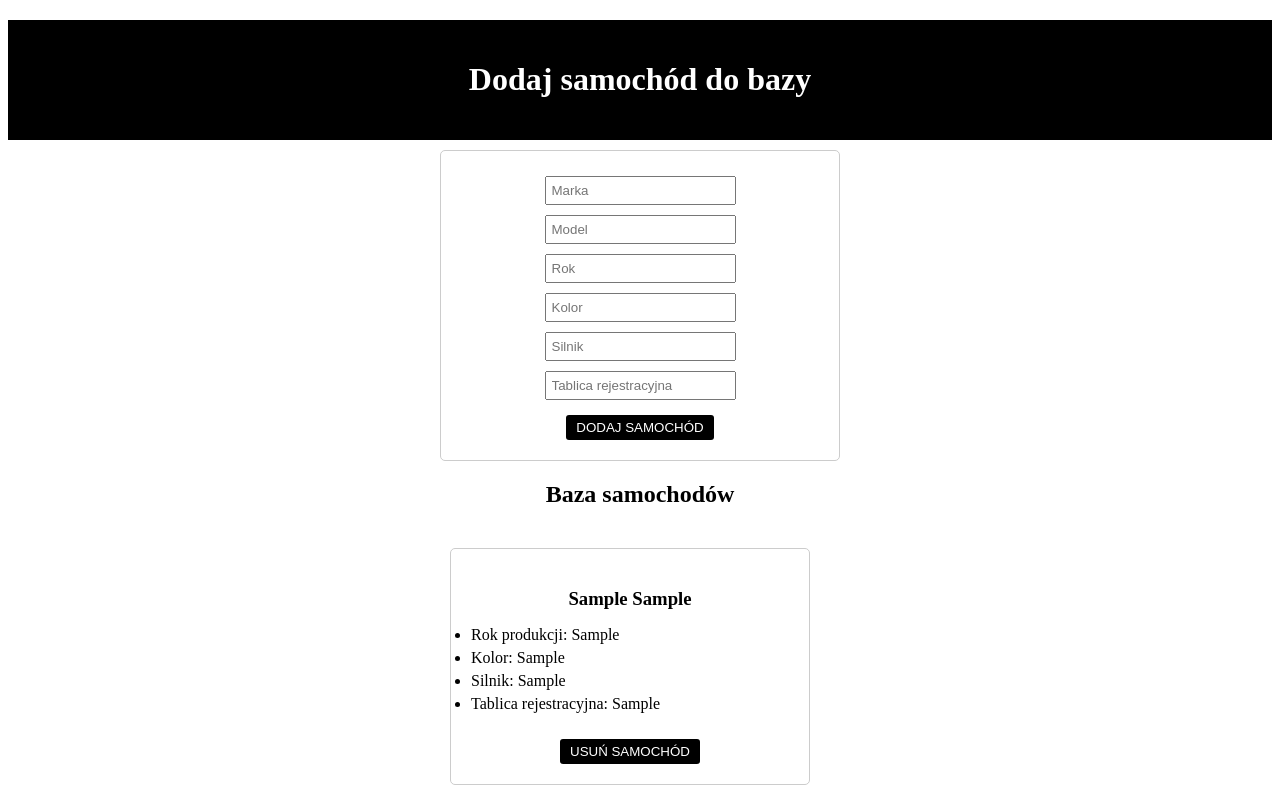
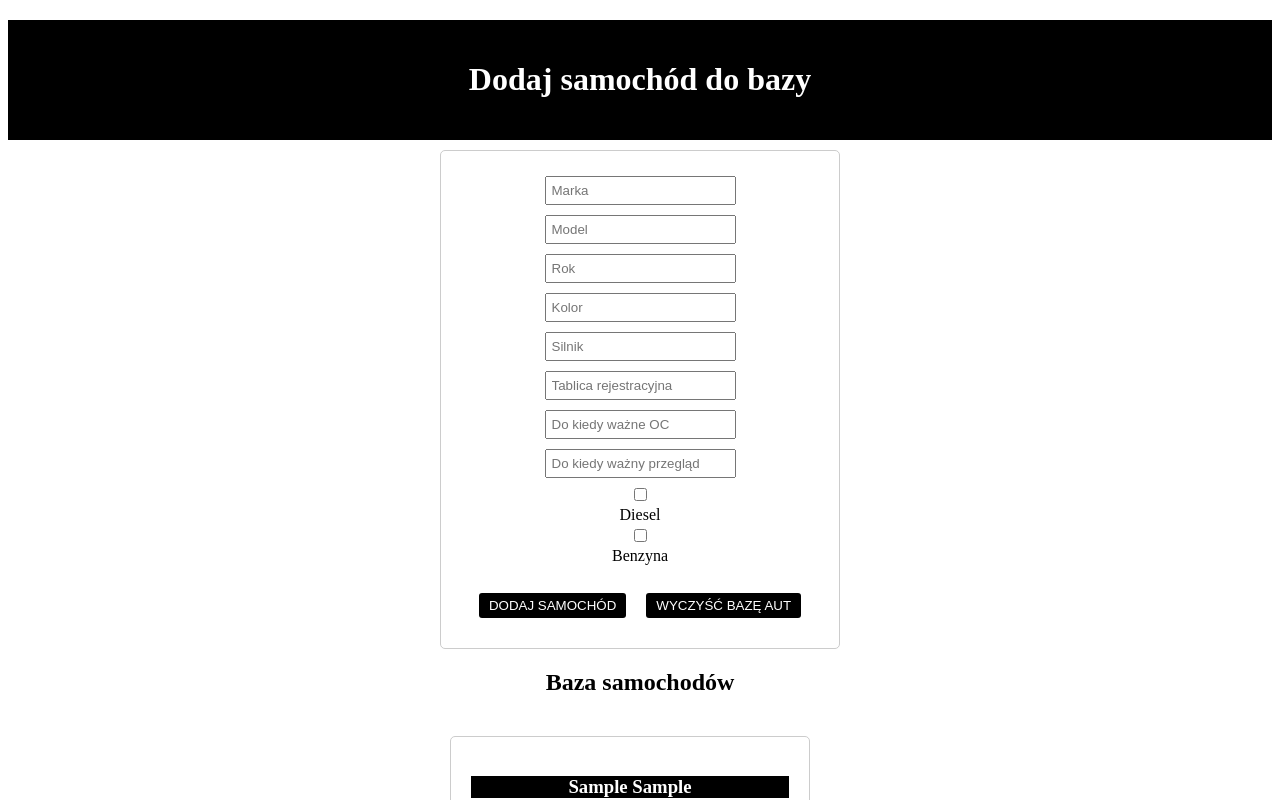
Before and after one commit to miczy1/my-app1, a React (Create React App) app: page / in a window 1280 px wide. Both pictures are taken after typing "Sample", "Sample", "Sample", "Sample", "Sample", "Sample" into the empty fields and a click on the button "DODAJ SAMOCHÓD". Shown: the top 800 px of the page. Built offline with nearby package versions, Linux system fonts and the light colour scheme.

Commit message:
COMPLETE

```diff
--- a/src/App.js
+++ b/src/App.js
@@ -1,7 +1,8 @@
-import React, {Component} from 'react';
-import {InputText} from 'primereact/inputtext';
+import React, {Component} from 'react'
+import {InputText} from 'primereact/inputtext'
 import {Card} from 'primereact/card'
 import {Button} from 'primereact/button'
+import {Checkbox} from 'primereact/checkbox'
 import './App.scss'
 
 class App extends Component {
@@ -16,13 +17,17 @@ class App extends Component {
             kolor: '',
             silnik: '',
             blachy: '',
-            // oc: '',
-            // inspection: ''
+            diesel: false,
+            benzyna: false,
+            oc: '',
+            przeglad: ''
         }
     }
 
     handleChange = (e) => {
-        this.setState({[e.target.name]: e.target.value})
+        this.setState({
+            [e.target.name]: e.target.value
+        })
     }
 
     clearForm = () => {
@@ -34,19 +39,32 @@ class App extends Component {
             kolor: '',
             silnik: '',
             blachy: '',
+            diesel: false,
+            benzyna: false,
+            oc: '',
+            przeglad: ''
+        })
+    }
+
+    handleCheckbox = (e) => {
+        const {name, checked} = e.target
+        this.setState({
+            [name]: checked,
+            [name === 'diesel' ? 'benzyna' :'diesel']:false
         })
     }
 
     handleDelete = (index) => {
         const aktSamochody = [...this.state.samochody]
         aktSamochody.splice(index, 1)
-        this.setState({samochody: aktSamochody})
+        this.setState({samochody: aktSamochody}
+        )
     }
 
     handleSubmit = (e) => {
         e.preventDefault()
-        const {samochody, marka, model, rok, kolor, silnik, blachy} = this.state
-        const noweSamochody = {marka, model, rok, kolor, silnik, blachy}
+        const {samochody, marka, model, rok, kolor, silnik, blachy, diesel, benzyna, oc, przeglad} = this.state
+        const noweSamochody = {marka, model, rok, kolor, silnik, blachy, diesel, benzyna, oc, przeglad}
         this.setState({
             samochody: [...samochody, noweSamochody],
             marka: '',
@@ -54,7 +72,11 @@ class App extends Component {
             rok: '',
             kolor: '',
             silnik: '',
-            blachy: ''
+            blachy: '',
+            diesel: false,
+            benzyna: false,
+            oc: '',
+            przeglad: '',
         })
     }
 
@@ -108,22 +130,57 @@ class App extends Component {
                             placeholder="Tablica rejestracyjna"
                             onChange={this.handleChange}
                         />
+                        <InputText
+                            type="text"
+                            name="oc"
+                            value={this.state.oc}
+                            placeholder="Do kiedy ważne OC"
+                            onChange={this.handleChange}
+                        />
+                        <InputText
+                            type="text"
+                            name="przeglad"
+                            value={this.state.przeglad}
+                            placeholder="Do kiedy ważny przegląd"
+                            onChange={this.handleChange}
+                        />
+                        <div className="checkboxes">
+                            <Checkbox
+                                inputId="dieselCheckbox"
+                                name="diesel"
+                                checked={this.state.diesel}
+                                onChange={this.handleCheckbox}
+                            />
+                            <label htmlFor="dieselCheckbox">Diesel</label>
+                            <Checkbox
+                                inputId="benzynaCheckbox"
+                                name="benzyna"
+                                checked={this.state.benzyna}
+                                onChange={this.handleCheckbox}
+                            />
+                            <label htmlFor="benzynaCheckbbox">Benzyna</label>
+                        </div>
+
                         <br/>
                         <Button type="submit" label="DODAJ SAMOCHÓD"/>
+                        <Button type="button" label="WYCZYŚĆ BAZĘ AUT" onClick={this.clearForm}/>
                     </Card>
                 </form>
                 <div>
                     <h2>Baza samochodów</h2>
-                    {this.state.samochody.map((car, index) => (
+                    {this.state.samochody.map((auto, index) => (
                         <Card className="car-list-card" key={index}>
-                            <h3>{car.marka} {car.model}</h3>
+                            <h3>{auto.marka} {auto.model}</h3>
                             <ul>
-                                <li>Rok produkcji: {car.rok}</li>
-                                <li>Kolor: {car.kolor}</li>
-                                <li>Silnik: {car.silnik}</li>
-                                <li>Tablica rejestracyjna: {car.blachy}</li>
+                                <li>Rok produkcji: {auto.rok}</li>
+                                <li>Kolor: {auto.kolor}</li>
+                                <li>Typ silnika: {auto.diesel ? 'Diesel' : auto.benzyna ? 'Benzyna' : 'Nie zaznaczono'}</li>
+                                <li>Silnik: {auto.silnik}</li>
+                                <li>Tablica rejestracyjna: {auto.blachy}</li>
                             </ul>
                             <Button label="USUŃ SAMOCHÓD" onClick={() => this.handleDelete(index)}/>
+                            <Button label="INFORMACJA O OC" onClick={() => alert(`Ubezpieczenie OC wygasa: ${auto.oc}`)}/>
+                            <Button label="INFORMACJA O PRZEGLĄDZIE" onClick={() => alert(`Przegląd wygasa: ${auto.przeglad}`)}/>
                         </Card>
                     ))}
                 </div>
--- a/src/App.scss
+++ b/src/App.scss
@@ -1,9 +1,8 @@
-// App.scss
-
 .App {
   text-align: center;
   margin-top: 20px;
 }
+
 
 form {
   margin-bottom: 20px;
@@ -40,12 +39,14 @@ header{
   margin-right: 20px;
     h3{
       margin-bottom: 10px;
+      background-color: #000;
+      color: #fff;
     }
 }
 
 ul {
   list-style: disc;
-  list-style-postion: inside;
+  list-style-position: inside;
   padding: 0;
   li{
     margin-bottom: 5px;
@@ -55,7 +56,7 @@ ul {
 
 Button {
   padding: 5px 10px;
-  margin-top: 10px;
+  margin: 10px;
   background-color: #000;
   color: #fff;
   border-radius: 3px;
```
